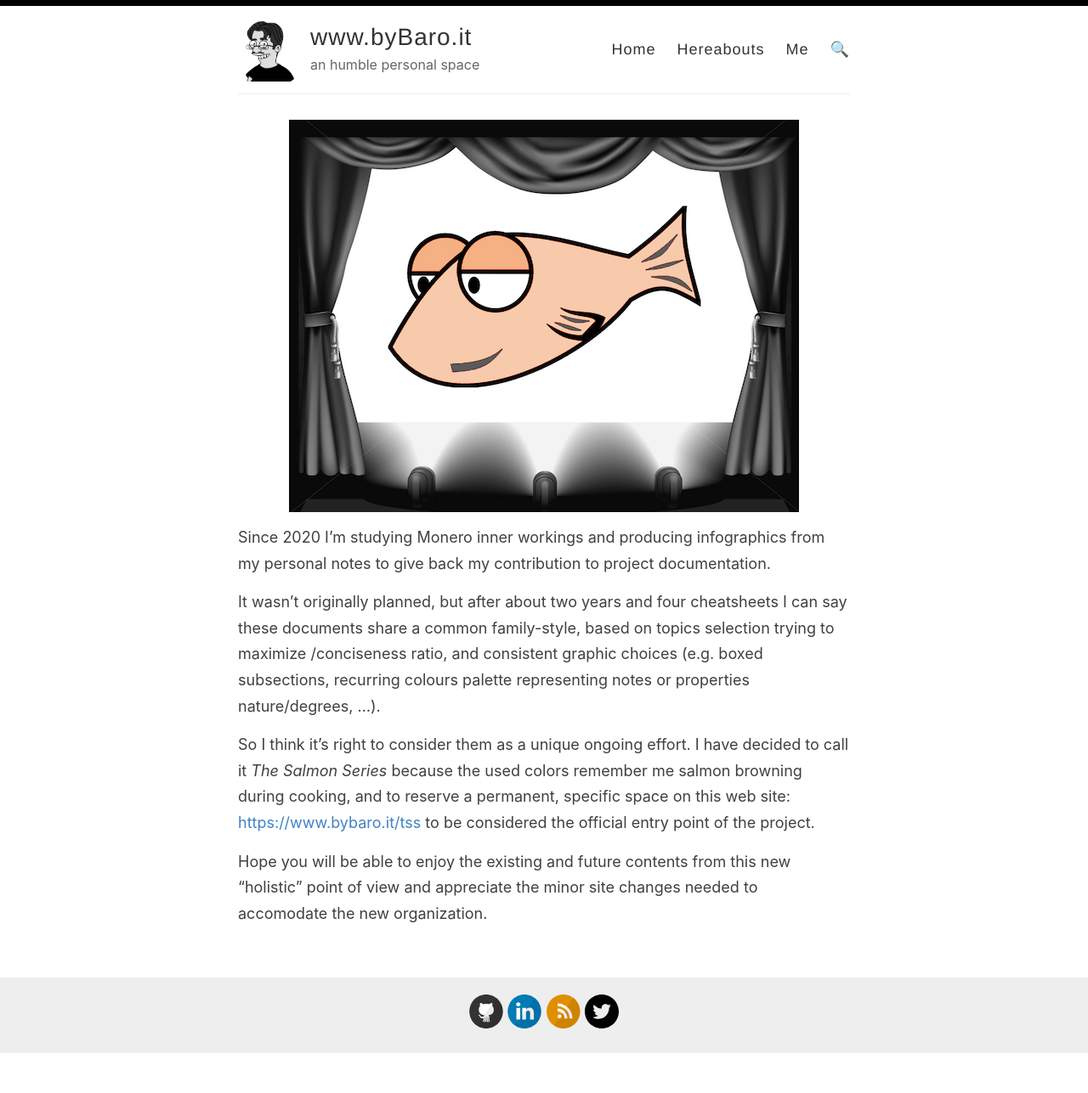
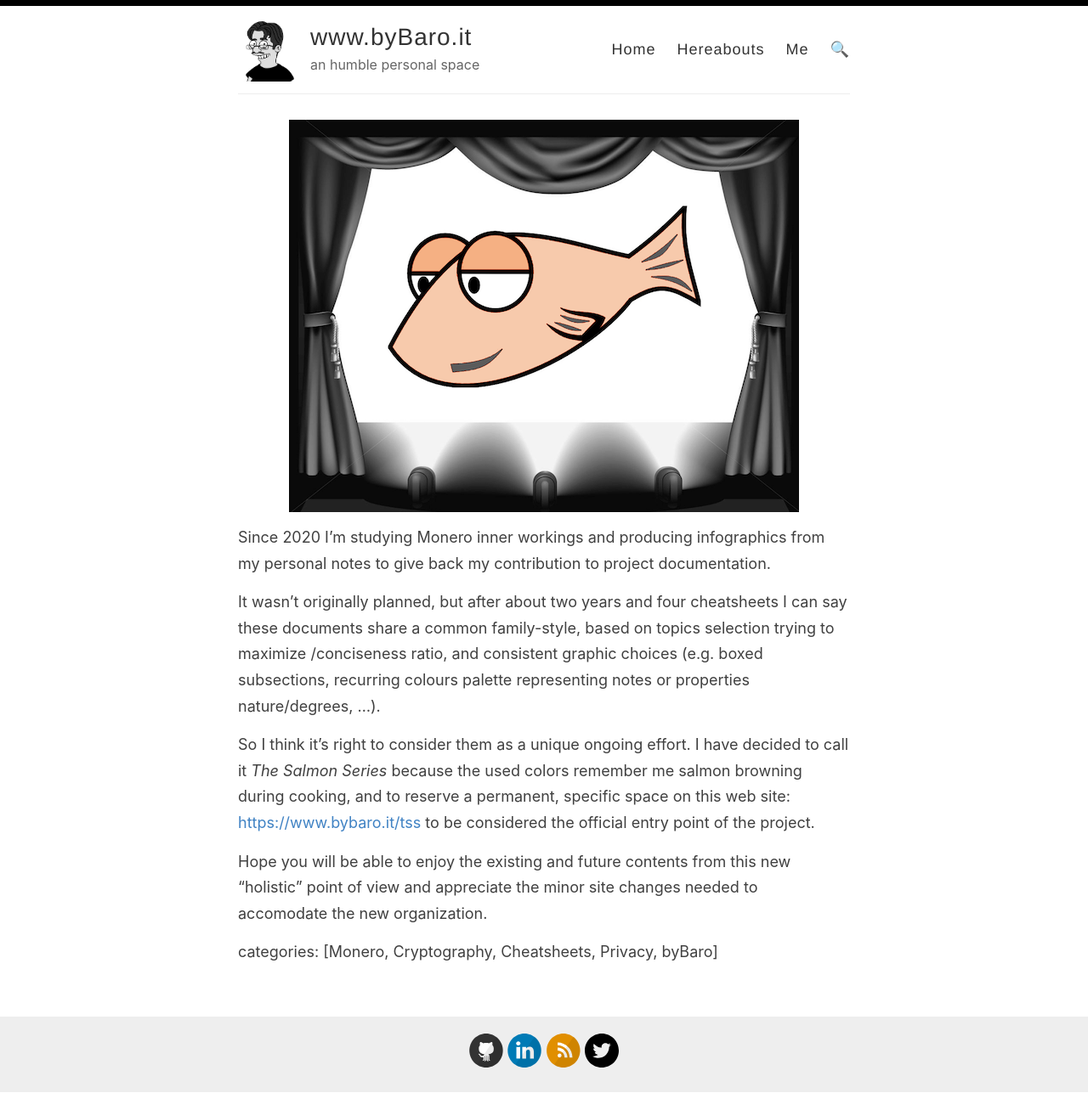
Before and after one commit to baro77/baro77.github.io, a Jekyll site: the page built from _pages/2022-8-14-introducingtss.md, in a window 1280 px wide. Shown: the whole page at 85% size. Built offline with Jekyll 4.4.1, drawn with Linux system fonts in a browser that asks for light colours; our own code applies the rules of GitHub Pages for plain Markdown files; before the commit the page ends 1241 px from its top, so only the background shows below that.

Commit message:
tss indroduction edit

```diff
--- a/_pages/2022-8-14-introducingtss.md
+++ b/_pages/2022-8-14-introducingtss.md
@@ -14,3 +13,5 @@ It wasn't originally planned, but after about two years and four cheatsheets I c
 So I think it's right to consider them as a unique ongoing effort. I have decided to call it _The Salmon Series_ because the used colors remember me salmon browning during cooking, and to reserve a permanent, specific space on this web site: [https://www.bybaro.it/tss](https://www.bybaro.it/tss) to be considered the official entry point of the project.
 
 Hope you will be able to enjoy the existing and future contents from this new "holistic" point of view and appreciate the minor site changes needed to accomodate the new organization.
+
+categories: [Monero, Cryptography, Cheatsheets, Privacy, byBaro]
```
Also changed, not shown: other parts of _pages/2022-8-14-introducingtss.md (+0 -1 lines).
